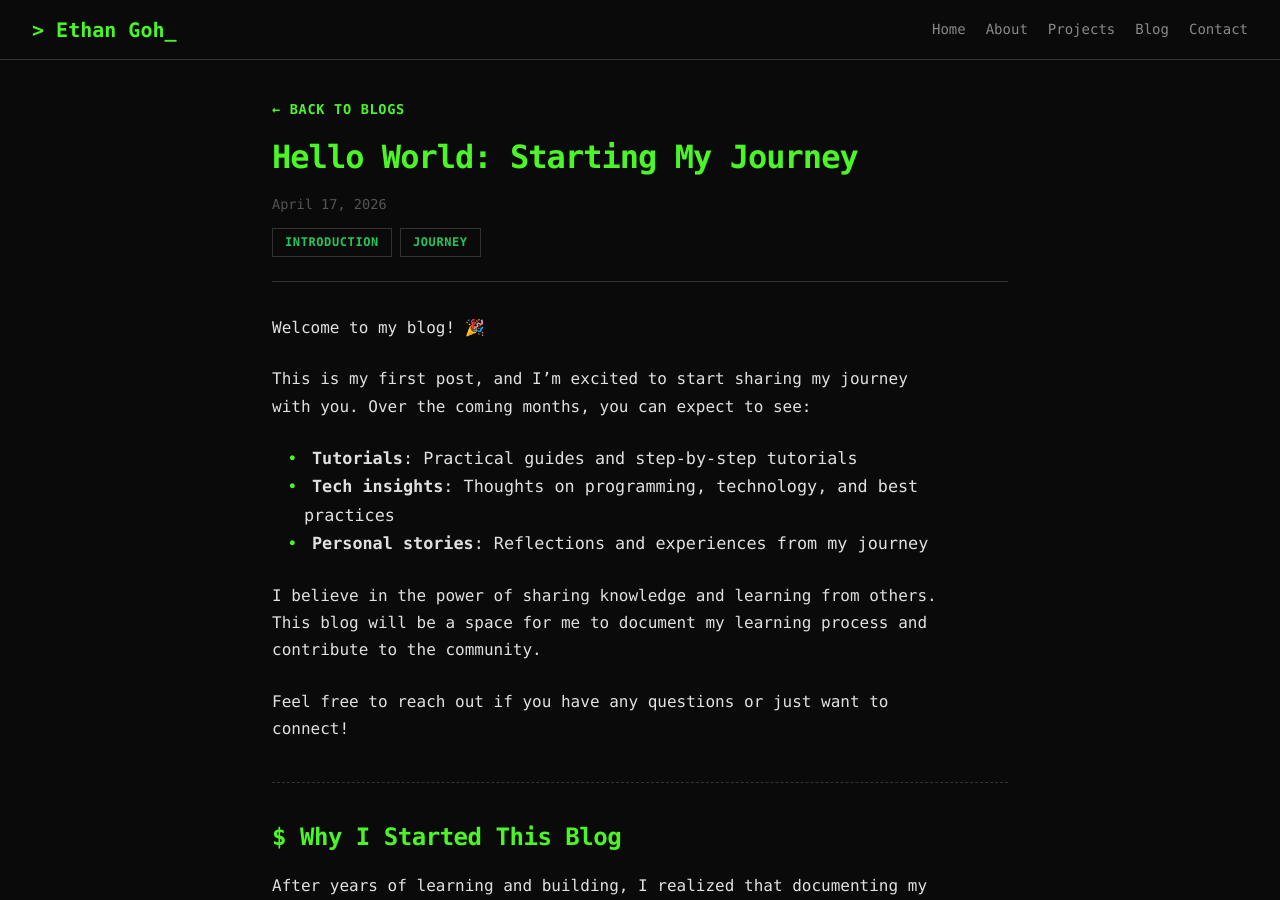
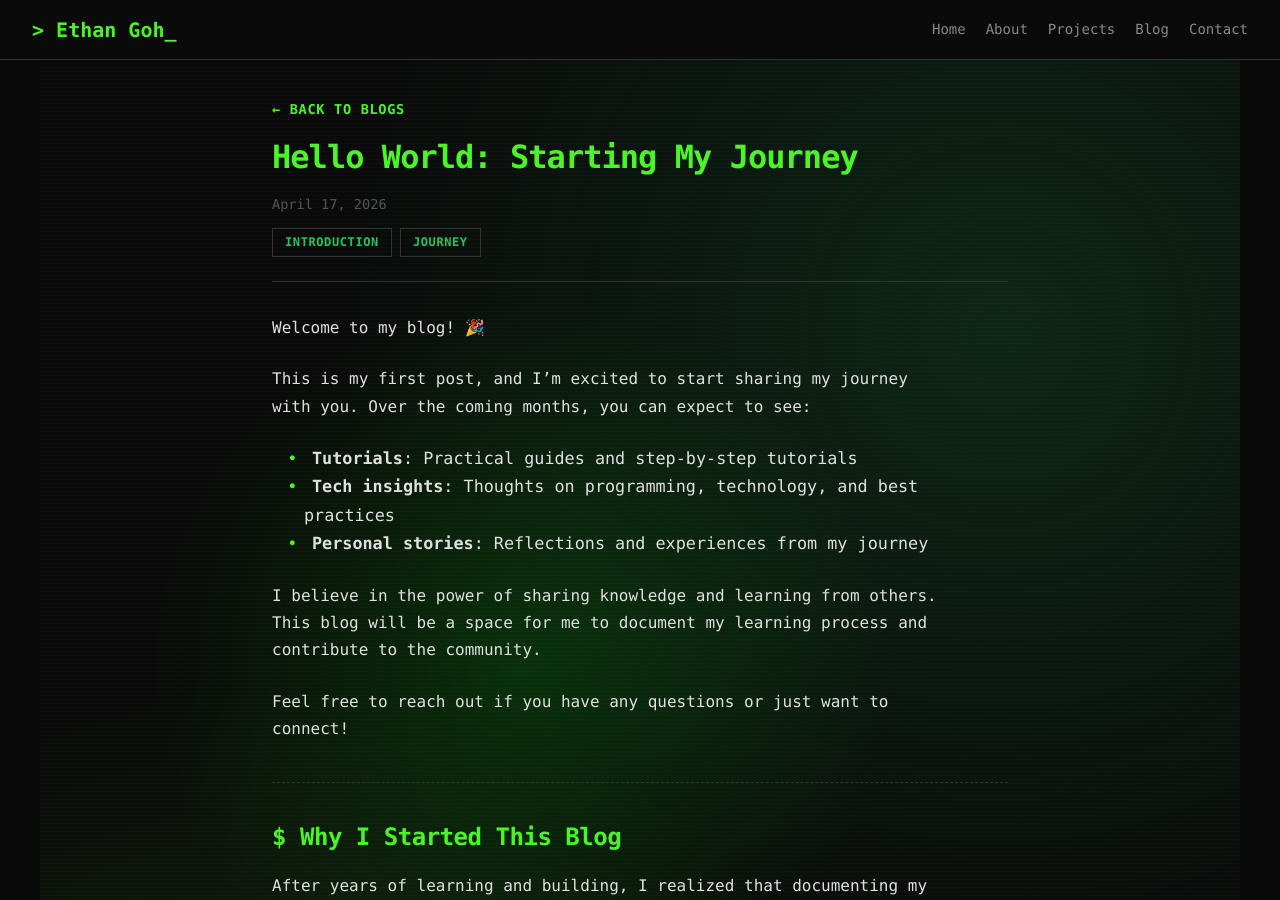
Before and after one commit to ethantrainshard/profile-blog-site, a Jekyll site: the page built from _posts/2026-04-17-hello-world.md, in a window 1280 px wide and 900 px high. Built offline with Jekyll 4.4.1, drawn with Linux system fonts in a browser that asks for light colours.

Commit message:
fix: add green gradient background to post page

```diff
--- a/_layouts/post/post.html
+++ b/_layouts/post/post.html
@@ -26,7 +26,10 @@
     </nav>
   </header>
 
-  <main class="post-page">
+  <section class="post-page page-bg-container">
+    <div class="page-bg-pattern"></div>
+    <div class="scan-lines"></div>
+    <div class="page-content">
       <article class="post-container">
         <a href="{{ site.baseurl }}/blog" class="back-to-blog">← Back to Blogs</a>
         <h1>{{ page.title }}</h1>
@@ -44,7 +47,8 @@
           {{ content }}
         </div>
       </article>
-  </main>
+    </div>
+  </section>
 
   <script src="{{ site.baseurl }}/js/main.js"></script>
 </body>
```
Lines whose indentation alone changed are shown as unchanged.
